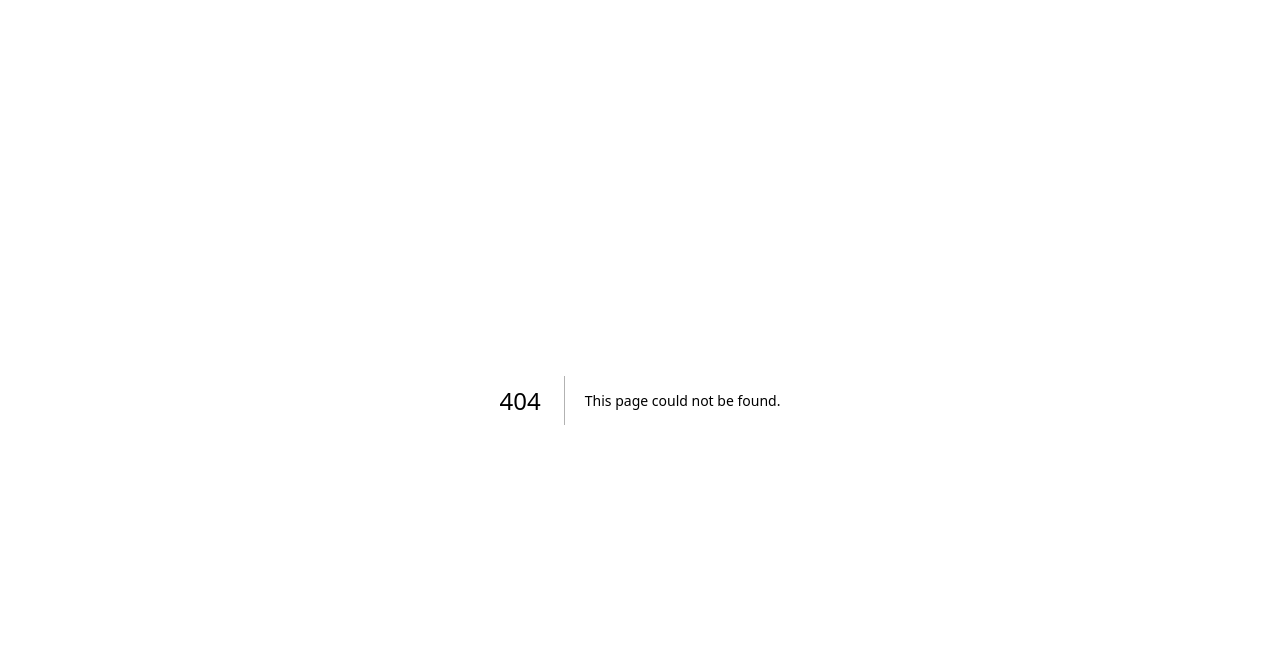
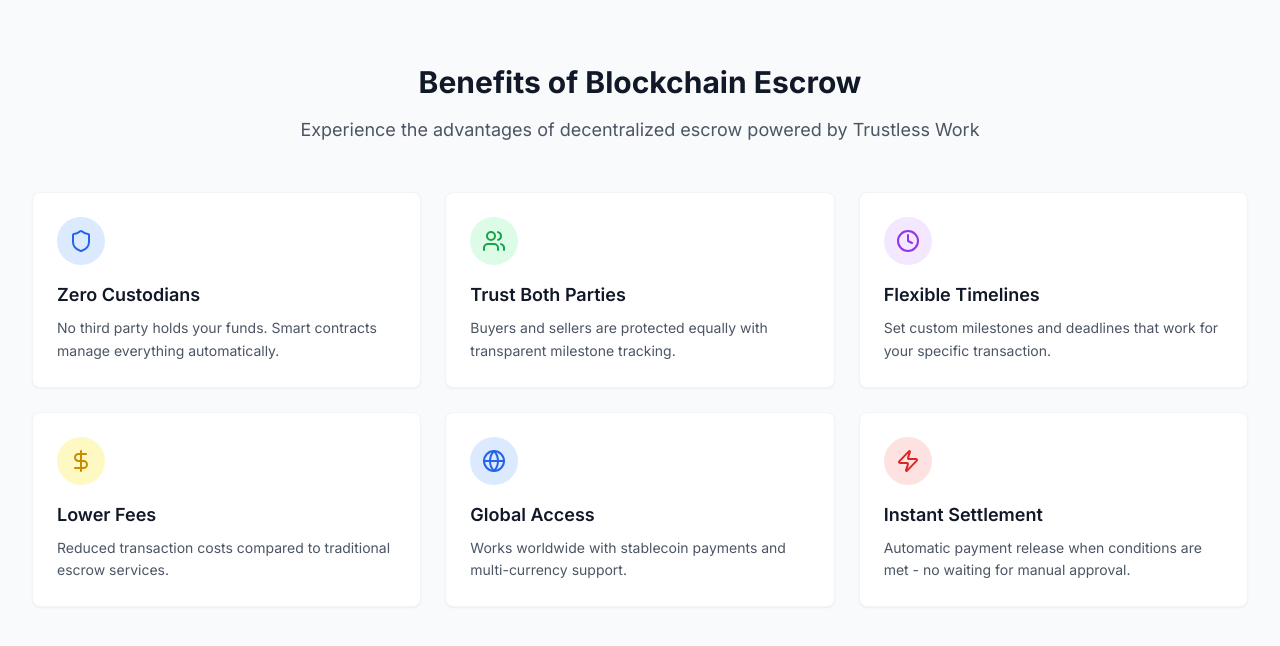
Before and after one commit to ScaffoldRust/Ecommerce-TrustlessWork-Integration, a Next.js app in the folder apps/webapp/: page /how-it-works in a window 1280 px wide. Before the commit this address had no page. Shown: the top 646 px of the page. Built offline with nearby package versions, Linux system fonts and the light colour scheme.

Commit message:
created blockchain escrow benefits component

```diff
--- /dev/null
+++ b/apps/webapp/app/how-it-works/page.tsx
@@ -0,0 +1,11 @@
+import { BlockchainEscrowBenefits } from "@/components/how-it-works/blockchain-escrow-benefits"
+
+export default function HowItWorksPage() {
+  return (
+    <main className="min-h-screen">
+      <div className="">
+        <BlockchainEscrowBenefits />
+      </div>
+    </main>
+  )
+}
--- /dev/null
+++ b/apps/webapp/components/how-it-works/benefit-card.tsx
@@ -0,0 +1,30 @@
+"use client"
+
+import { motion } from "framer-motion"
+import type { Benefit } from "@/lib/types/benefit"
+
+interface BenefitCardProps {
+  benefit: Benefit
+  index: number
+}
+
+export function BenefitCard({ benefit, index }: BenefitCardProps) {
+  const Icon = benefit.icon
+
+  return (
+    <motion.div
+      initial={{ opacity: 0, y: 20 }}
+      animate={{ opacity: 1, y: 0 }}
+      transition={{ duration: 0.5, delay: index * 0.1 }}
+      className="bg-white rounded-lg p-6 shadow-sm hover:shadow-md transition-shadow duration-300 border border-gray-100"
+    >
+      <div className={`inline-flex items-center justify-center w-12 h-12 rounded-full ${benefit.iconBgColor} mb-4`}>
+        <Icon className={`w-6 h-6 ${benefit.iconColor}`} />
+      </div>
+
+      <h3 className="text-lg font-semibold text-gray-900 mb-2">{benefit.title}</h3>
+
+      <p className="text-gray-600 text-sm leading-relaxed">{benefit.description}</p>
+    </motion.div>
+  )
+}
--- /dev/null
+++ b/apps/webapp/components/how-it-works/blockchain-escrow-benefits.tsx
@@ -0,0 +1,31 @@
+"use client"
+
+import { motion } from "framer-motion"
+import { BenefitCard } from "./benefit-card"
+import { blockchainBenefits } from "@/lib/data/blockchain-benefits"
+
+export function BlockchainEscrowBenefits() {
+  return (
+    <section className="py-16 px-4 sm:px-6 lg:px-8 bg-gray-50">
+      <div className="max-w-7xl mx-auto">
+        <motion.div
+          initial={{ opacity: 0, y: 20 }}
+          animate={{ opacity: 1, y: 0 }}
+          transition={{ duration: 0.6 }}
+          className="text-center mb-12"
+        >
+          <h2 className="text-3xl font-bold text-gray-900 mb-4">Benefits of Blockchain Escrow</h2>
+          <p className="text-lg text-gray-600 max-w-3xl mx-auto">
+            Experience the advantages of decentralized escrow powered by Trustless Work
+          </p>
+        </motion.div>
+
+        <div className="grid grid-cols-1 md:grid-cols-2 lg:grid-cols-3 gap-6">
+          {blockchainBenefits.map((benefit, index) => (
+            <BenefitCard key={benefit.title} benefit={benefit} index={index} />
+          ))}
+        </div>
+      </div>
+    </section>
+  )
+}
--- /dev/null
+++ b/apps/webapp/lib/data/blockchain-benefits.ts
@@ -0,0 +1,53 @@
+import { Shield, Users, Clock, DollarSign, Globe, Zap } from "lucide-react";
+import type { Benefit } from "../types/benefit";
+
+export const blockchainBenefits: Benefit[] = [
+  {
+    title: "Zero Custodians",
+    description:
+      "No third party holds your funds. Smart contracts manage everything automatically.",
+    icon: Shield,
+    iconColor: "text-blue-600",
+    iconBgColor: "bg-blue-100",
+  },
+  {
+    title: "Trust Both Parties",
+    description:
+      "Buyers and sellers are protected equally with transparent milestone tracking.",
+    icon: Users,
+    iconColor: "text-green-600",
+    iconBgColor: "bg-green-100",
+  },
+  {
+    title: "Flexible Timelines",
+    description:
+      "Set custom milestones and deadlines that work for your specific transaction.",
+    icon: Clock,
+    iconColor: "text-purple-600",
+    iconBgColor: "bg-purple-100",
+  },
+  {
+    title: "Lower Fees",
+    description:
+      "Reduced transaction costs compared to traditional escrow services.",
+    icon: DollarSign,
+    iconColor: "text-yellow-600",
+    iconBgColor: "bg-yellow-100",
+  },
+  {
+    title: "Global Access",
+    description:
+      "Works worldwide with stablecoin payments and multi-currency support.",
+    icon: Globe,
+    iconColor: "text-blue-600",
+    iconBgColor: "bg-blue-100",
+  },
+  {
+    title: "Instant Settlement",
+    description:
+      "Automatic payment release when conditions are met - no waiting for manual approval.",
+    icon: Zap,
+    iconColor: "text-red-600",
+    iconBgColor: "bg-red-100",
+  },
+];
--- /dev/null
+++ b/apps/webapp/lib/types/benefit.ts
@@ -0,0 +1,10 @@
+import type { LucideIcon } from "lucide-react";
+
+export type Benefit = {
+  title: string;
+  description: string;
+  icon: LucideIcon;
+  color?: string;
+  iconColor: string;
+  iconBgColor: string;
+};
--- a/apps/webapp/tailwind.config.ts
+++ b/apps/webapp/tailwind.config.ts
@@ -1,72 +1,84 @@
-import type { Config } from 'tailwindcss'
+import type { Config } from "tailwindcss";
 
 export default {
-	darkMode: ['class'],
+  darkMode: ["class"],
   content: [
-		'./pages/**/*.{js,ts,jsx,tsx,mdx}',
-		'./components/**/*.{js,ts,jsx,tsx,mdx}',
-		'./app/**/*.{js,ts,jsx,tsx,mdx}',
-		'./src/**/*.{ts,tsx}',
-		'*.{js,ts,jsx,tsx,mdx}',
+    "./pages/**/*.{js,ts,jsx,tsx,mdx}",
+    "./components/**/*.{js,ts,jsx,tsx,mdx}",
+    "./app/**/*.{js,ts,jsx,tsx,mdx}",
+    "./src/**/*.{ts,tsx}",
+    "*.{js,ts,jsx,tsx,mdx}",
   ],
   theme: {
     container: {
       center: true,
-			padding: '2rem',
+      padding: "2rem",
       screens: {
-				'2xl': '1400px',
+        "2xl": "1400px",
       },
     },
     extend: {
       colors: {
-				background: 'hsl(var(--background))',
-				foreground: 'hsl(var(--foreground))',
+        background: "hsl(var(--background))",
+        foreground: "hsl(var(--foreground))",
         card: {
-					DEFAULT: 'hsl(var(--card))',
-					foreground: 'hsl(var(--card-foreground))',
+          DEFAULT: "hsl(var(--card))",
+          foreground: "hsl(var(--card-foreground))",
         },
         popover: {
-					DEFAULT: 'hsl(var(--popover))',
-					foreground: 'hsl(var(--popover-foreground))',
+          DEFAULT: "hsl(var(--popover))",
+          foreground: "hsl(var(--popover-foreground))",
         },
         primary: {
-					DEFAULT: '#7031E8',
-					foreground: '#FFFFFF',
+          DEFAULT: "#7031E8",
+          foreground: "#FFFFFF",
         },
         secondary: {
-					DEFAULT: 'hsl(var(--secondary))',
-					foreground: 'hsl(var(--secondary-foreground))',
+          DEFAULT: "hsl(var(--secondary))",
+          foreground: "hsl(var(--secondary-foreground))",
         },
         muted: {
-					DEFAULT: 'hsl(var(--muted))',
-					foreground: 'hsl(var(--muted-foreground))',
+          DEFAULT: "hsl(var(--muted))",
+          foreground: "hsl(var(--muted-foreground))",
         },
         accent: {
-					DEFAULT: 'hsl(var(--accent))',
-					foreground: 'hsl(var(--accent-foreground))',
+          DEFAULT: "hsl(var(--accent))",
+          foreground: "hsl(var(--accent-foreground))",
         },
         destructive: {
-					DEFAULT: 'hsl(var(--destructive))',
-					foreground: 'hsl(var(--destructive-foreground))',
+          DEFAULT: "hsl(var(--destructive))",
+          foreground: "hsl(var(--destructive-foreground))",
         },
-				border: 'hsl(var(--border))',
-				input: 'hsl(var(--input))',
-				ring: 'hsl(var(--ring))',
+        border: "hsl(var(--border))",
+        input: "hsl(var(--input))",
+        ring: "hsl(var(--ring))",
         chart: {
-					'1': 'hsl(var(--chart-1))',
-					'2': 'hsl(var(--chart-2))',
-					'3': 'hsl(var(--chart-3))',
-					'4': 'hsl(var(--chart-4))',
-					'5': 'hsl(var(--chart-5))',
+          "1": "hsl(var(--chart-1))",
+          "2": "hsl(var(--chart-2))",
+          "3": "hsl(var(--chart-3))",
+          "4": "hsl(var(--chart-4))",
+          "5": "hsl(var(--chart-5))",
         },
       },
       borderRadius: {
-				lg: 'var(--radius)',
-				md: 'calc(var(--radius) - 2px)',
-				sm: 'calc(var(--radius) - 4px)',
+        lg: "var(--radius)",
+        md: "calc(var(--radius) - 2px)",
+        sm: "calc(var(--radius) - 4px)",
       },
     },
   },
   // eslint-disable-next-line @typescript-eslint/no-require-imports
-	plugins: [require('tailwindcss-animate')],
-} satisfies Config
+  plugins: [require("tailwindcss-animate")],
+  safelist: [
+    "text-blue-600",
+    "text-green-600",
+    "text-purple-600",
+    "text-yellow-600",
+    "text-red-600",
+    "bg-blue-100",
+    "bg-green-100",
+    "bg-purple-100",
+    "bg-yellow-100",
+    "bg-red-100",
+  ],
+} satisfies Config;
```
Lines whose indentation alone changed are shown as unchanged.
